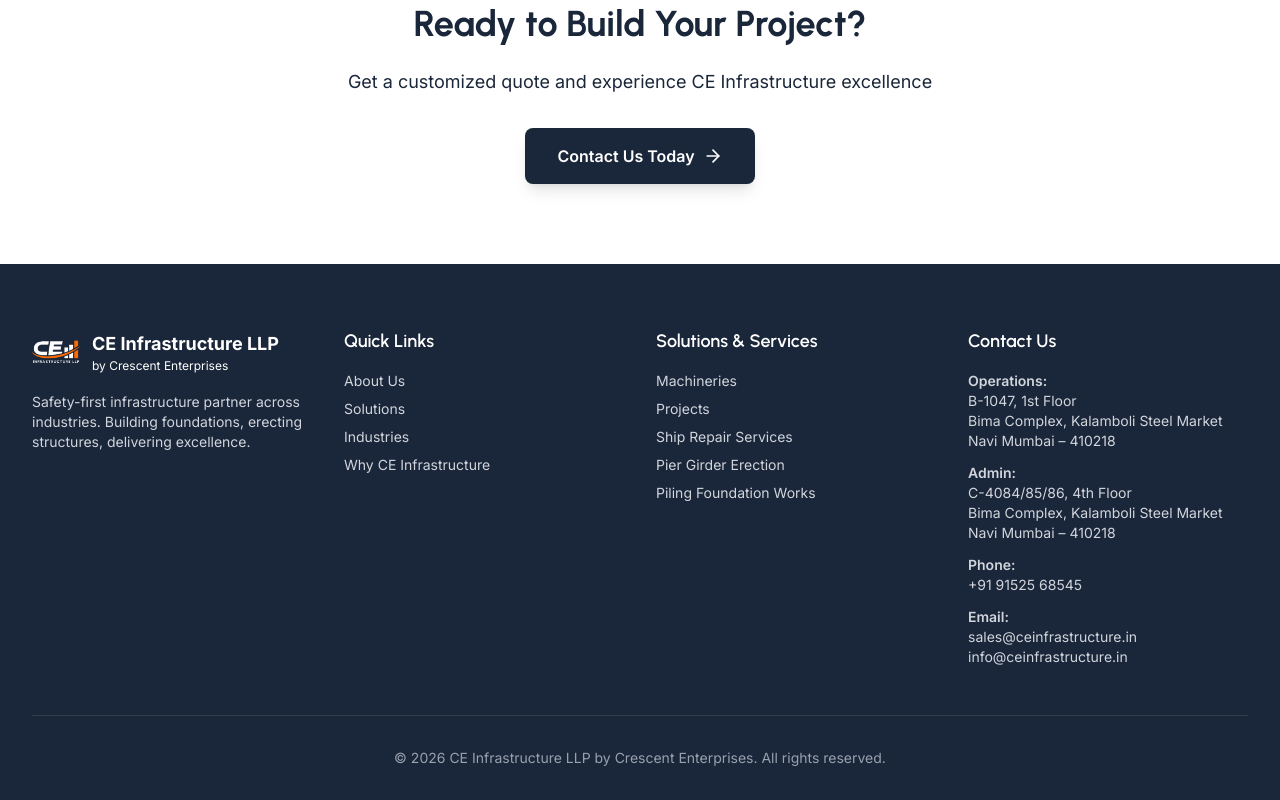
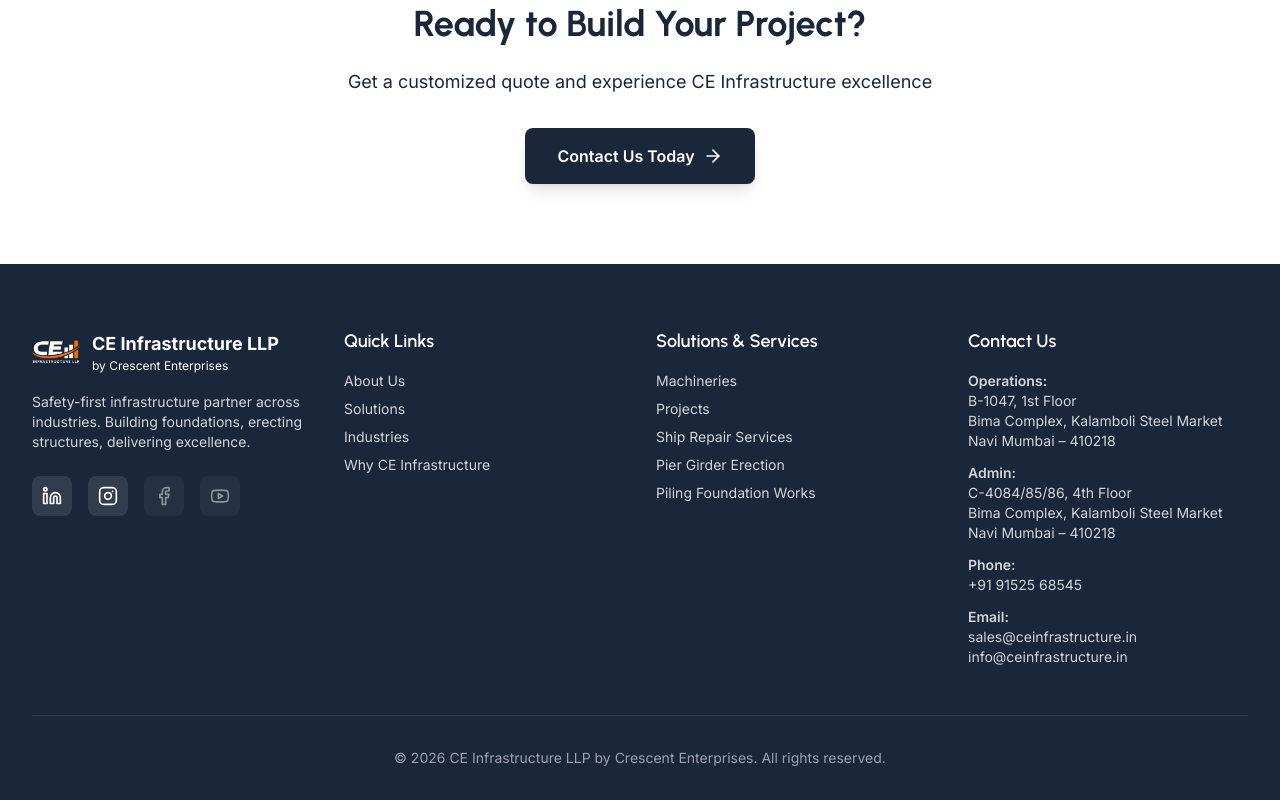
Before and after one commit to SandeshWork/ceinfra, a React (Vite) app: page / in a window 1280 px wide. Shown: the part 2830-3630 px from the top of the page. Built offline with nearby package versions, Linux system fonts and the light colour scheme.

Commit message:
Add social media icons to footer (LinkedIn, Instagram, Facebook, YouTube)

```diff
--- a/src/app/components/Layout.tsx
+++ b/src/app/components/Layout.tsx
@@ -1,7 +1,7 @@
 import image_b2b68b978befbc1f68c481ea5a6efcb6b47be227 from '../../assets/b2b68b978befbc1f68c481ea5a6efcb6b47be227.png'
 import image_1a6279a726b7fa8ca737334e5adcae69e424d060 from '../../assets/1a6279a726b7fa8ca737334e5adcae69e424d060.png'
 import { Outlet, Link, useLocation } from "react-router";
-import { Menu, X, Phone, Download, ChevronDown } from "lucide-react";
+import { Menu, X, Phone, Download, ChevronDown, Linkedin, Instagram, Facebook, Youtube } from "lucide-react";
 import { MessageSquare } from "lucide-react";
 import { useState, useEffect } from "react";
 import logo from "../../assets/ce-logo.png";
@@ -192,9 +192,44 @@
                   <div className="text-xs text-[#ffffff]">by Crescent Enterprises</div>
                 </div>
               </div>
-              <p className="text-gray-300 text-sm">
+              <p className="text-gray-300 text-sm mb-6">
                 Safety-first infrastructure partner across industries. Building foundations, erecting structures, delivering excellence.
               </p>
+              {/* Social Media Icons */}
+              <div className="flex gap-4">
+                <a
+                  href="https://www.linkedin.com/in/media-crescent-b17281402/"
+                  target="_blank"
+                  rel="noopener noreferrer"
+                  className="w-10 h-10 bg-white/10 hover:bg-[#FF6A00] rounded-lg flex items-center justify-center transition-colors"
+                  title="LinkedIn"
+                >
+                  <Linkedin size={20} className="text-white" />
+                </a>
+                <a
+                  href="https://www.instagram.com/ceinfrastructure/"
+                  target="_blank"
+                  rel="noopener noreferrer"
+                  className="w-10 h-10 bg-white/10 hover:bg-[#FF6A00] rounded-lg flex items-center justify-center transition-colors"
+                  title="Instagram"
+                >
+                  <Instagram size={20} className="text-white" />
+                </a>
+                <button
+                  className="w-10 h-10 bg-white/10 rounded-lg flex items-center justify-center transition-colors cursor-not-allowed opacity-50"
+                  title="Facebook"
+                  disabled
+                >
+                  <Facebook size={20} className="text-white" />
+                </button>
+                <button
+                  className="w-10 h-10 bg-white/10 rounded-lg flex items-center justify-center transition-colors cursor-not-allowed opacity-50"
+                  title="YouTube"
+                  disabled
+                >
+                  <Youtube size={20} className="text-white" />
+                </button>
+              </div>
             </div>
 
             {/* Quick Links */}
```
